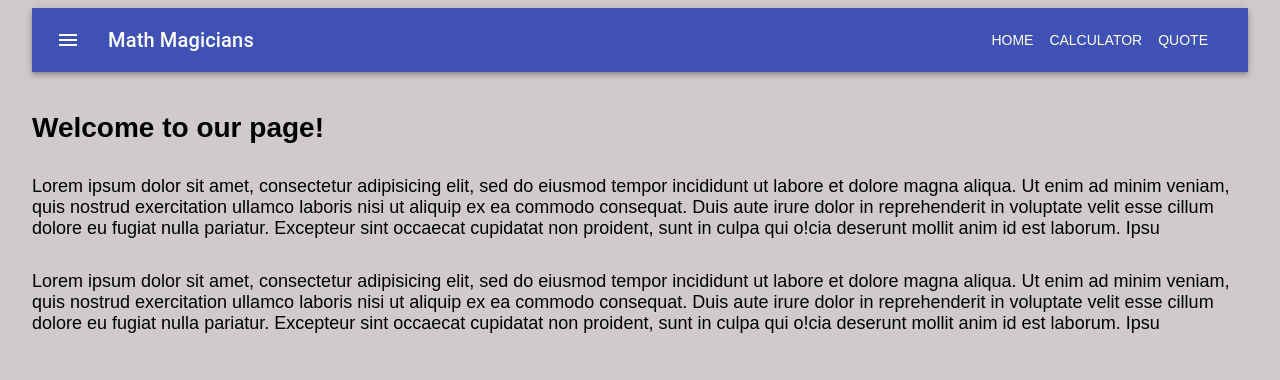
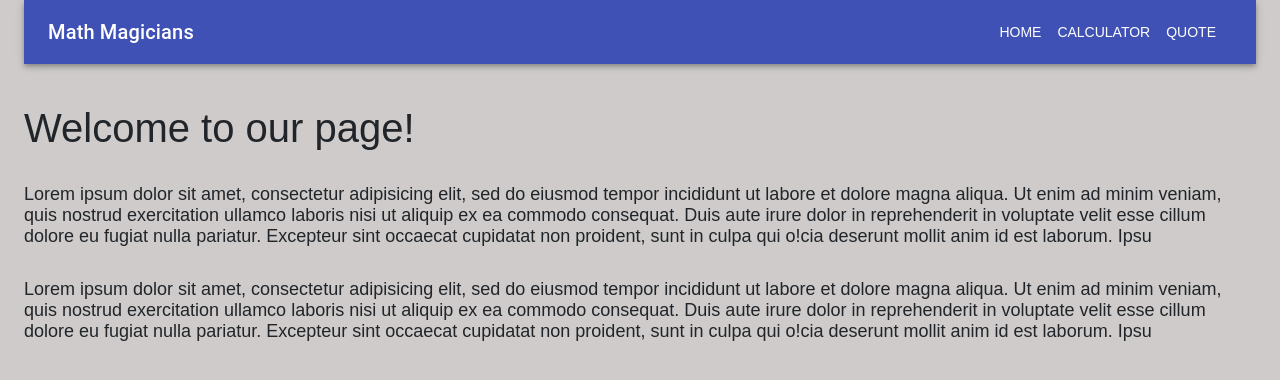
Before and after one commit to pacyL2K19/react-calculator, a React (Create React App) app: page / in a window 1280 px wide. Shown: the top 380 px of the page. Built offline with nearby package versions, Linux system fonts and the light colour scheme.

Commit message:
Handle show/hide humberger icon

```diff
--- a/package.json
+++ b/package.json
@@ -13,6 +13,7 @@
     "babel-jest": "^26.6.3",
     "babel-preset-stage-0": "^6.24.1",
     "big.js": "^5.2.2",
+    "bootstrap": "^5.0.2",
     "enzyme": "^3.11.0",
     "eslint": "^7.23.0",
     "eslint-config-airbnb-base": "^14.2.1",
--- a/src/components/Header.js
+++ b/src/components/Header.js
@@ -68,9 +68,11 @@ const Header = () => {
     <div width={1} className={classes.root}>
       <AppBar position="static">
         <Toolbar>
-          <IconButton onClick={toggleDrawer('right', true)} edge="start" className={classes.menuButton} color="inherit" aria-label="menu">
-            <MenuIcon />
-          </IconButton>
+          <div className="d-flex d-md-none">
+            <IconButton onClick={toggleDrawer('right', true)} edge="start" className={classes.menuButton} color="inherit" aria-label="menu">
+              <MenuIcon />
+            </IconButton>
+          </div>
           <Typography variant="h6" className={classes.title}>
             Math Magicians
           </Typography>
--- a/src/index.js
+++ b/src/index.js
@@ -1,6 +1,7 @@
 import React from 'react';
 import ReactDOM from 'react-dom';
 import Routes from './Routes';
+import 'bootstrap/dist/css/bootstrap.min.css';
 import './index.css';
 
 ReactDOM.render(<Routes />, document.getElementById('root'));
--- a/src/logic/operate.js
+++ b/src/logic/operate.js
@@ -22,7 +22,7 @@ const operate = (numberOne, numberTwo, operation) => {
       result = nbrOne.div(nbrTwo);
       break;
 
-    case '/':
+    case '÷':
       result = nbrOne.div(nbrTwo);
       break;
 
```
Also changed, not shown: 1 other file (tests, documents, lock files or other folders).
